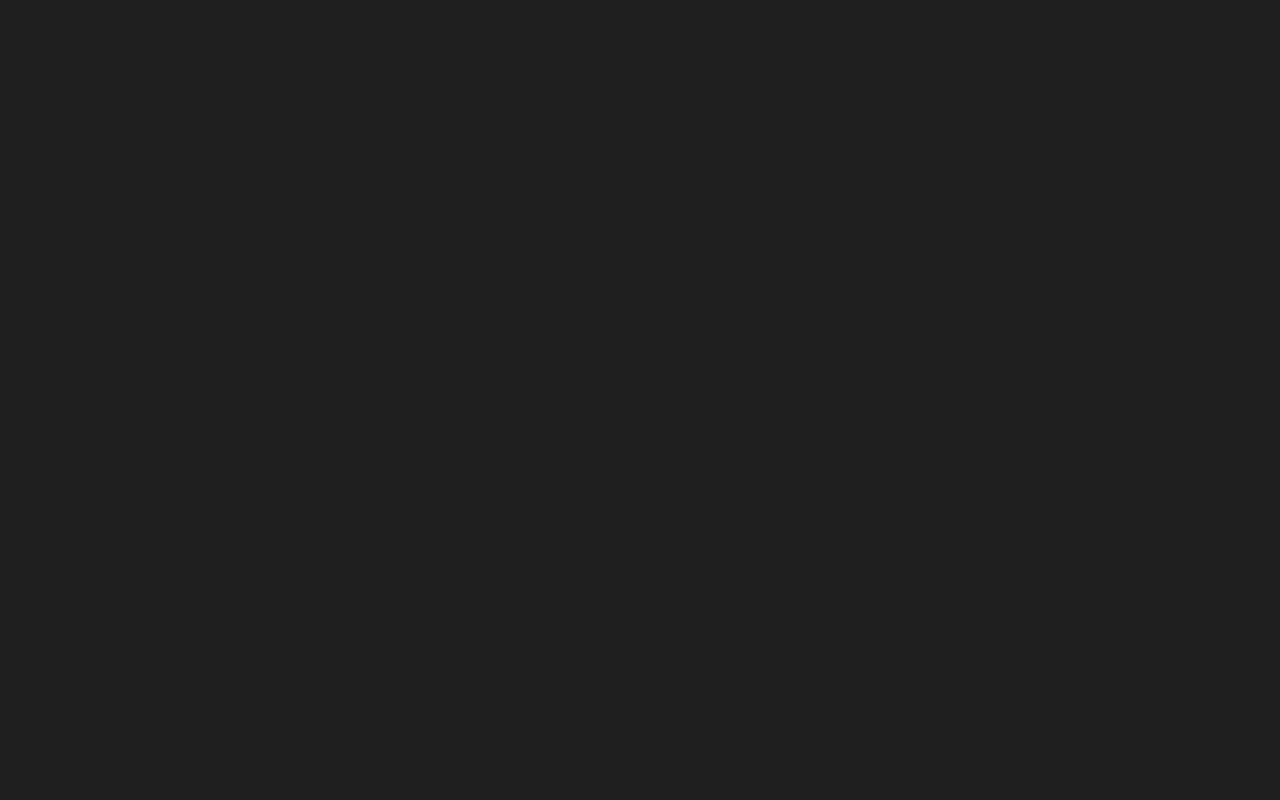
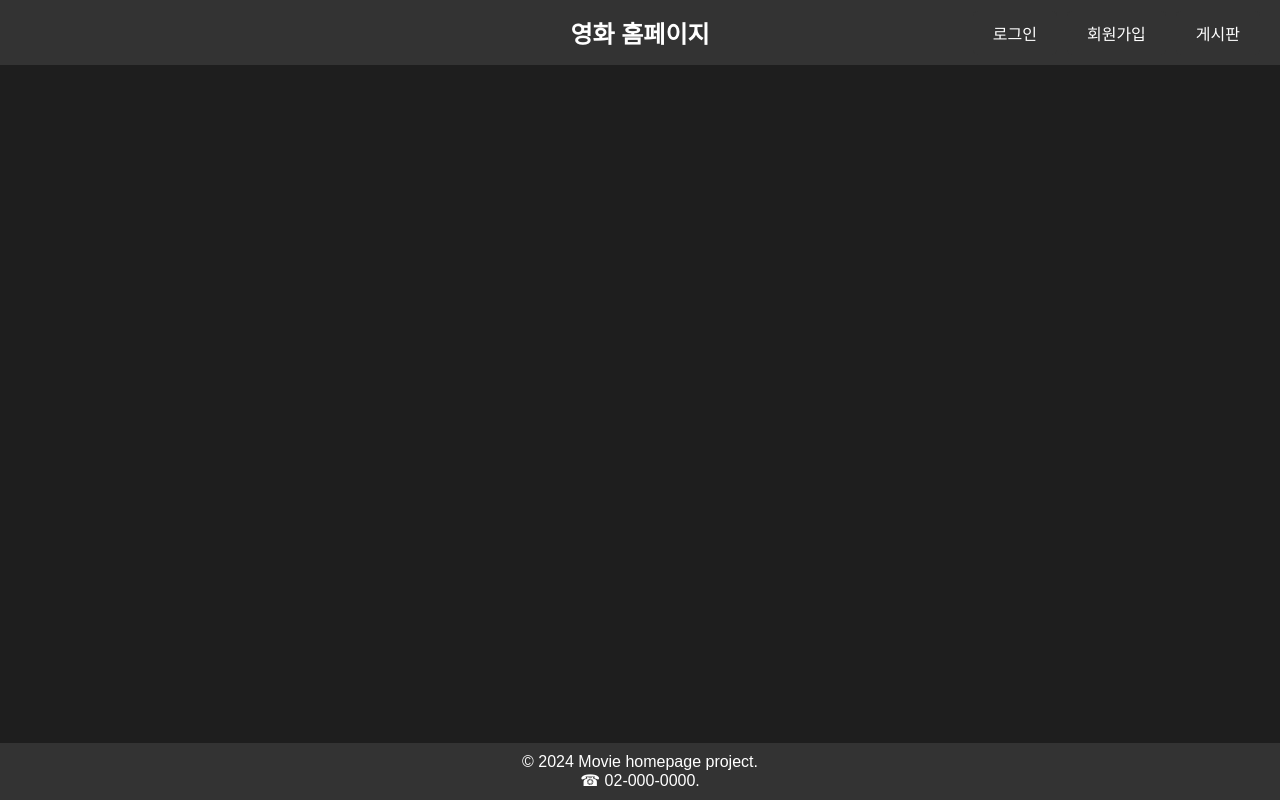
Before and after one commit to hyunjin0209/PJ_MOVIE, a React (Create React App) app in the folder pj-movie-front/: page / in a window 1280 px wide. Before the commit this address had no page. Built offline with nearby package versions, Linux system fonts and the light colour scheme.

Commit message:
초기 화면 설정

```diff
--- a/pj-movie-front/src/App.js
+++ b/pj-movie-front/src/App.js
@@ -36,7 +36,7 @@
           <Route path="/boardwriting" element={<BoartWriting />} />
           <Route path="/detailboard" element={<DetailBoard />} />
           <Route path="/nowscreening" element={<NowScreening />} />
-          <Route path="/mainpage" element={<MainPage />} />
+          <Route path="/" element={<MainPage />} />
           <Route path="/mypage" element={<MyPage />} />
           <Route path="/asklist" element={<AskList />} />
           <Route path="/userdataupdate" element={<UserDataUpdate />} />
```
